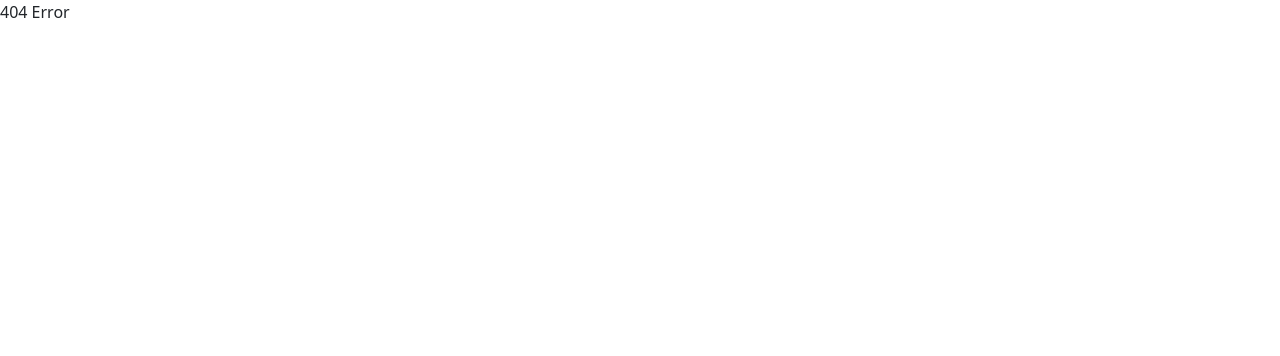
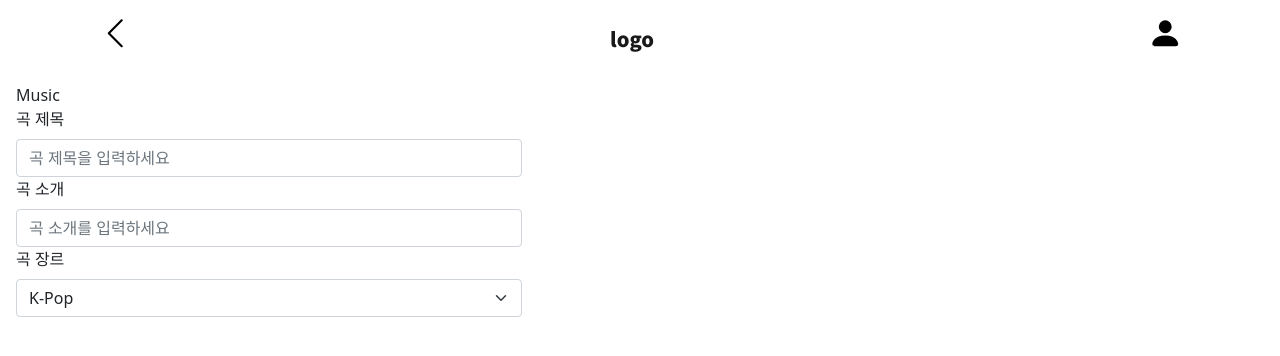
Before and after one commit to SWU-Hackathon-2022/frontend, a React (Create React App) app: page /add_music in a window 1280 px wide. Shown: the top 356 px of the page. Built offline with nearby package versions, Linux system fonts and the light colour scheme.

Commit message:
[기능추가]: 곡추가 버튼 추가, 메시지 보내기 수정

```diff
--- a/src/App.js
+++ b/src/App.js
@@ -8,6 +8,7 @@ import Message from "./components/Message";
 import MessageReceived from "./components/MessageReceived";
 import MessageSend from "./components/MessageSend";
 import MyPage from "./components/MyPage";
+import AddMusic from "./components/AddMusic";
 
 const App = () => {
   return (
@@ -22,6 +23,7 @@ const App = () => {
           <Route path="/message" element={<Message />}></Route>
           <Route path="/message_received/:id" element={<MessageReceived />}></Route>
           <Route path="/message_send" element={<MessageSend />}></Route>
+          <Route path="/add_music" element={<AddMusic />}></Route>
         </Routes>
       </BrowserRouter>
     </div>
--- a/src/assets/css/MyPage.module.css
+++ b/src/assets/css/MyPage.module.css
@@ -24,7 +24,7 @@
 
 .Profile {
   width: 100%;
-  height: 245px;
+  height: 220px;
   position: relative;
 }
 
@@ -219,4 +219,18 @@
 }
 
 .MyPage__addBtn {
-} */ ;
+} */
+
+.Add {
+  background: #2f65c2;
+  padding: 10px;
+  width: 100px;
+  text-align: center;
+  margin-bottom: 20px;
+}
+
+.Add__button {
+  text-decoration: none;
+  color: white;
+  width: 100px;
+}
--- /dev/null
+++ b/src/components/AddMusic.js
@@ -0,0 +1,42 @@
+import { Fragment, useState } from "react";
+import { Row, Col, Form } from "react-bootstrap";
+import Header from "./Header";
+
+const AddMusic = () => {
+  const [musicData, setMusicData] = useState({
+    title: "Title",
+    info: "Info",
+    genre: "Genre",
+  });
+
+  const handleChange = (event) => {
+    setMusicData({
+      ...musicData,
+      [event.target.name]: event.target.value,
+    });
+  };
+
+  return (
+    <Fragment>
+      <Header></Header>
+      <Row className="m-1 align-items-start justify-content-start min-vh-100">
+        <Col lg={5} md={5} className="py-8 py-xl-0">
+          Music
+          <Form>
+            <Form.Label>곡 제목</Form.Label>
+            <Form.Control type="text" id="title" placeholder="곡 제목을 입력하세요" onChange={handleChange} required />
+            <Form.Label>곡 소개</Form.Label>
+            <Form.Control type="text" id="title" placeholder="곡 소개를 입력하세요" onChange={handleChange} required />
+            <Form.Label>곡 장르</Form.Label>
+            <Form.Select onChange={handleChange}>
+              <option>K-Pop</option>
+              <option>Rock</option>
+            </Form.Select>
+          </Form>
+        </Col>
+      </Row>
+    </Fragment>
+  );
+};
+
+export default AddMusic;
--- a/src/components/Main.js
+++ b/src/components/Main.js
@@ -3,6 +3,7 @@ import classes from "../assets/css/Main.module.css";
 import { Link } from "react-router-dom";
 import { useEffect } from "react";
 import axios from "axios";
+import Header from "./Header";
 
 const Main = (props) => {
   const baseURL = "http://49.50.163.18:8080";
@@ -25,9 +26,7 @@ const Main = (props) => {
       const responseDataResult = await responseData.result;
 
       const responseDataHashTag = responseDataResult.hashTag.split("#");
-      const responseDataHashTagFilter = responseDataHashTag.filter(
-        (el) => el.length
-      );
+      const responseDataHashTagFilter = responseDataHashTag.filter((el) => el.length);
 
       responseDataResult.hashTag = responseDataHashTagFilter;
       setMainPageData(responseDataResult);
@@ -36,8 +35,10 @@ const Main = (props) => {
   }, []);
 
   return (
+    <>
+      <Header></Header>
       <div className={classes.Main}>
-      <div className={classes.MainHeader}>
+        {/* <div className={classes.MainHeader}>
         <svg
           xmlns="http://www.w3.org/2000/svg"
           width="26"
@@ -59,7 +60,7 @@ const Main = (props) => {
         >
           <path d="M3 14s-1 0-1-1 1-4 6-4 6 3 6 4-1 1-1 1H3zm5-6a3 3 0 1 0 0-6 3 3 0 0 0 0 6z" />
         </svg>
-      </div>
+      </div> */}
         <div className={classes.MainImgAndTag}>
           <img
             src={`${mainPageData.musicThumbnailUrl}`}
@@ -76,38 +77,15 @@ const Main = (props) => {
             ))}
           </ul>
           <div className={classes.MainImgAndTag__ltgt}>
-          <svg
-            xmlns="http://www.w3.org/2000/svg"
-            width="17"
-            height="30"
-            fill="currentColor"
-            className="bi bi-chevron-left"
-            viewBox="0 0 16 16"
-          >
-            <path
-              fillRule="evenodd"
-              d="M11.354 1.646a.5.5 0 0 1 0 .708L5.707 8l5.647 5.646a.5.5 0 0 1-.708.708l-6-6a.5.5 0 0 1 0-.708l6-6a.5.5 0 0 1 .708 0z"
-            />
+            <svg xmlns="http://www.w3.org/2000/svg" width="17" height="30" fill="currentColor" className="bi bi-chevron-left" viewBox="0 0 16 16">
+              <path fillRule="evenodd" d="M11.354 1.646a.5.5 0 0 1 0 .708L5.707 8l5.647 5.646a.5.5 0 0 1-.708.708l-6-6a.5.5 0 0 1 0-.708l6-6a.5.5 0 0 1 .708 0z" />
             </svg>
-          <svg
-            xmlns="http://www.w3.org/2000/svg"
-            width="17"
-            height="30"
-            fill="currentColor"
-            className="bi bi-chevron-right"
-            viewBox="0 0 16 16"
-          >
-            <path
-              fillRule="evenodd"
-              d="M4.646 1.646a.5.5 0 0 1 .708 0l6 6a.5.5 0 0 1 0 .708l-6 6a.5.5 0 0 1-.708-.708L10.293 8 4.646 2.354a.5.5 0 0 1 0-.708z"
-            />
+            <svg xmlns="http://www.w3.org/2000/svg" width="17" height="30" fill="currentColor" className="bi bi-chevron-right" viewBox="0 0 16 16">
+              <path fillRule="evenodd" d="M4.646 1.646a.5.5 0 0 1 .708 0l6 6a.5.5 0 0 1 0 .708l-6 6a.5.5 0 0 1-.708-.708L10.293 8 4.646 2.354a.5.5 0 0 1 0-.708z" />
             </svg>
           </div>
           <div className={classes.ProfileImgAndTitle}>
-          <img
-            src={`${mainPageData.composerThumbnailUrl}`}
-            alt="메인페이지 사람 이미지"
-          />
+            <img src={`${mainPageData.composerThumbnailUrl}`} alt="메인페이지 사람 이미지" />
             <p>{`${mainPageData.composerNickname}`}</p>
           </div>
         </div>
@@ -116,31 +94,24 @@ const Main = (props) => {
             <h5>{mainPageData.genre}</h5>
           </div>
           <div>
-          <h3 className={classes.MusicTitleAndDescription__title}>
-            {mainPageData.musicIntro}
-          </h3>
+            <h3 className={classes.MusicTitleAndDescription__title}>{mainPageData.musicIntro}</h3>
             <p className={classes.MusicTitleAndDescription__description}>
-            언덕에 올라가는 느낌을 비트로 나타내어 보았습니다. 소중한 곡이라서
-            가지고 있었는데, 더 이상 썩혀두기 아까워서 올려봅니다.곡의 리듬감을
-            잘 살려줄 목소리를 찾아요.
+              언덕에 올라가는 느낌을 비트로 나타내어 보았습니다. 소중한 곡이라서 가지고 있었는데, 더 이상 썩혀두기 아까워서 올려봅니다.곡의 리듬감을 잘 살려줄 목소리를 찾아요.
             </p>
           </div>
         </div>
+        <div className="d-flex justify-content-center">
+          <Link to="/message_send" className="">
             <button className={classes.Main__button}>
-        <svg
-          xmlns="http://www.w3.org/2000/svg"
-          width="17"
-          height="17"
-          fill="currentColor"
-          className="bi bi-chat-left-dots-fill"
-          viewBox="0 0 16 16"
-          style={{ marginRight: "10px" }}
-        >
+              <svg xmlns="http://www.w3.org/2000/svg" width="17" height="17" fill="currentColor" className="bi bi-chat-left-dots-fill" viewBox="0 0 16 16" style={{ marginRight: "10px" }}>
                 <path d="M0 2a2 2 0 0 1 2-2h12a2 2 0 0 1 2 2v8a2 2 0 0 1-2 2H4.414a1 1 0 0 0-.707.293L.854 15.146A.5.5 0 0 1 0 14.793V2zm5 4a1 1 0 1 0-2 0 1 1 0 0 0 2 0zm4 0a1 1 0 1 0-2 0 1 1 0 0 0 2 0zm3 1a1 1 0 1 0 0-2 1 1 0 0 0 0 2z" />
               </svg>
               음원 사용 제안하기
             </button>
+          </Link>
         </div>
+      </div>
+    </>
   );
 };
 
--- a/src/components/MessageSend.js
+++ b/src/components/MessageSend.js
@@ -1,8 +1,12 @@
 import React, { useState } from "react";
 import { useNavigate } from "react-router-dom";
 import { Form, Row, Col, Button } from "react-bootstrap";
+import Header from "./Header";
+import axios from "axios";
 
 const MessageSend = (props) => {
+  const baseURL = "http://49.50.163.18:8080";
+
   const [textarea, setTextarea] = useState("");
   const navigate = useNavigate();
 
@@ -10,20 +14,34 @@ const MessageSend = (props) => {
     setTextarea(event.target.value);
   };
 
-  const sendMessage = async (e) => {
-    console.log("click login");
-    e.preventDefault();
-    var params = new URLSearchParams();
+  // const sendMessage = async (e) => {
+  //   console.log("click login");
+  //   e.preventDefault();
+  //   var params = new URLSearchParams();
 
-    params.append("message", textarea);
+  //   params.append("message", textarea);
 
-    // const response = await axios.post("", params);
+  //   // const response = await axios.post("", params);
+  //   navigate("/message");
+  // };
+
+  const sendMessage = async () => {
+    const response = await axios.post(
+      `${baseURL}/note/composer`,
+      JSON.stringify({
+        musicId: 11,
+        content: textarea,
+      })
+    );
+
+    console.log(response);
     navigate("/message");
   };
 
   return (
     <>
       {" "}
+      <Header></Header>
       <Row className="m-1 align-items-start justify-content-center min-vh-100">
         <Col lg={5} md={5} className="py-8 py-xl-0">
           <Form onSubmit={sendMessage}>
--- a/src/components/MyPage.js
+++ b/src/components/MyPage.js
@@ -1,6 +1,7 @@
 import classes from "../assets/css/MyPage.module.css";
 import axios from "axios";
 import { useEffect, useState } from "react";
+import { Link } from "react-router-dom";
 
 const baseURL = "http://49.50.163.18:8080";
 
@@ -34,41 +35,27 @@ const MyPage = () => {
     <>
       <div className={classes.MyPage}>
         <div className={classes.MainHeader}>
-          <svg
-            xmlns="http://www.w3.org/2000/svg"
-            width="20"
-            height="40"
-            fill="currentColor"
-            className="bi bi-chevron-left"
-            viewBox="0 0 16 16"
-          >
-            <path
-              fillRule="evenodd"
-              d="M11.354 1.646a.5.5 0 0 1 0 .708L5.707 8l5.647 5.646a.5.5 0 0 1-.708.708l-6-6a.5.5 0 0 1 0-.708l6-6a.5.5 0 0 1 .708 0z"
-            />
+          <svg xmlns="http://www.w3.org/2000/svg" width="20" height="40" fill="currentColor" className="bi bi-chevron-left" viewBox="0 0 16 16">
+            <path fillRule="evenodd" d="M11.354 1.646a.5.5 0 0 1 0 .708L5.707 8l5.647 5.646a.5.5 0 0 1-.708.708l-6-6a.5.5 0 0 1 0-.708l6-6a.5.5 0 0 1 .708 0z" />
           </svg>
           <h5 className={classes.MainHeader__logo}>logo</h5>
-          <svg
-            xmlns="http://www.w3.org/2000/svg"
-            width="26"
-            height="26"
-            fill="currentColor"
-            className="bi bi-bell-fill"
-            viewBox="0 0 16 16"
-          >
+          <svg xmlns="http://www.w3.org/2000/svg" width="26" height="26" fill="currentColor" className="bi bi-bell-fill" viewBox="0 0 16 16">
             <path d="M8 16a2 2 0 0 0 2-2H6a2 2 0 0 0 2 2zm.995-14.901a1 1 0 1 0-1.99 0A5.002 5.002 0 0 0 3 6c0 1.098-.5 6-2 7h14c-1.5-1-2-5.902-2-7 0-2.42-1.72-4.44-4.005-4.901z" />
           </svg>
         </div>
 
         <div className={classes.Profile}>
           <div className={classes.Profile__ImgNickname}>
-            <img
-              src={require("../assets/images/header__img.png")}
-              alt="임시이미지"
-            />
+            <img src={require("../assets/images/header__img.png")} alt="임시이미지" />
             <p className={classes.Profile__Nickname}>{myPageData.nickName}</p>
             <p className={classes.Profile__NicknameAt}>@user_id</p>
           </div>
+        </div>
+
+        <div className={classes.Add}>
+          <Link to="/add_music" className={classes.Add__button}>
+            곡 추가
+          </Link>
         </div>
 
         <div className={classes.MainGenre}>
@@ -82,15 +69,7 @@ const MyPage = () => {
                 gap: "4px",
               }}
             >
-              <svg
-                xmlns="http://www.w3.org/2000/svg"
-                width="12"
-                height="14"
-                fill="currentColor"
-                className="bi bi-file-music-fill"
-                viewBox="0 0 16 16"
-                style={{ color: "#ffffff", marginTop: "3px" }}
-              >
+              <svg xmlns="http://www.w3.org/2000/svg" width="12" height="14" fill="currentColor" className="bi bi-file-music-fill" viewBox="0 0 16 16" style={{ color: "#ffffff", marginTop: "3px" }}>
                 <path d="M12 0H4a2 2 0 0 0-2 2v12a2 2 0 0 0 2 2h8a2 2 0 0 0 2-2V2a2 2 0 0 0-2-2zm-.5 4.11v1.8l-2.5.5v5.09c0 .495-.301.883-.662 1.123C7.974 12.866 7.499 13 7 13c-.5 0-.974-.134-1.338-.377-.36-.24-.662-.628-.662-1.123s.301-.883.662-1.123C6.026 10.134 6.501 10 7 10c.356 0 .7.068 1 .196V4.41a1 1 0 0 1 .804-.98l1.5-.3a1 1 0 0 1 1.196.98z" />
               </svg>
               <p>주 장르</p>
@@ -106,10 +85,7 @@ const MyPage = () => {
                 <div className={classes.MyPage__gridItemTag}>
                   <p>{el.genre}</p>
                 </div>
-                <img
-                  src={require("../assets/images/header__img.png")}
-                  alt="샘플 이미지"
-                />
+                <img src={require("../assets/images/header__img.png")} alt="샘플 이미지" />
                 <div className={classes.MyPage__gridItemTitle}>
                   <h5>{el.musicName}</h5>
                 </div>
```
Lines whose indentation alone changed are shown as unchanged.
